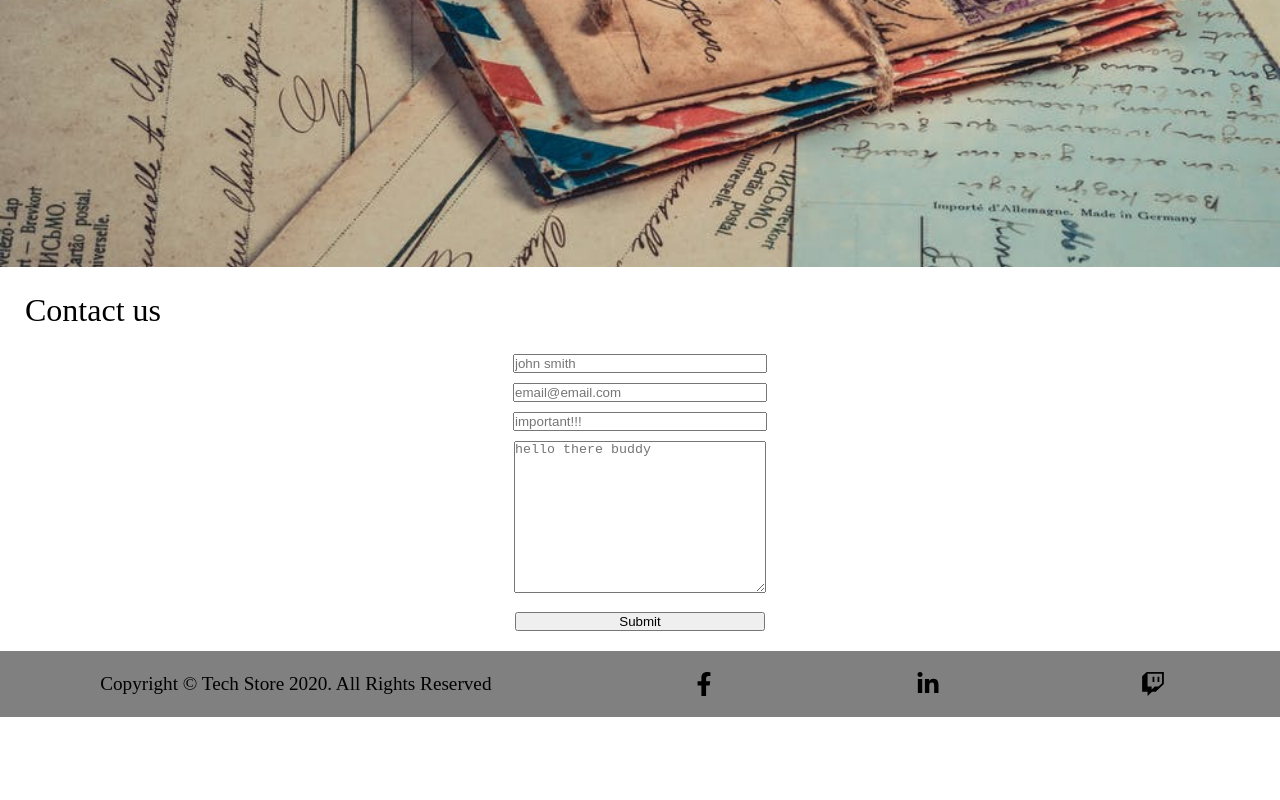
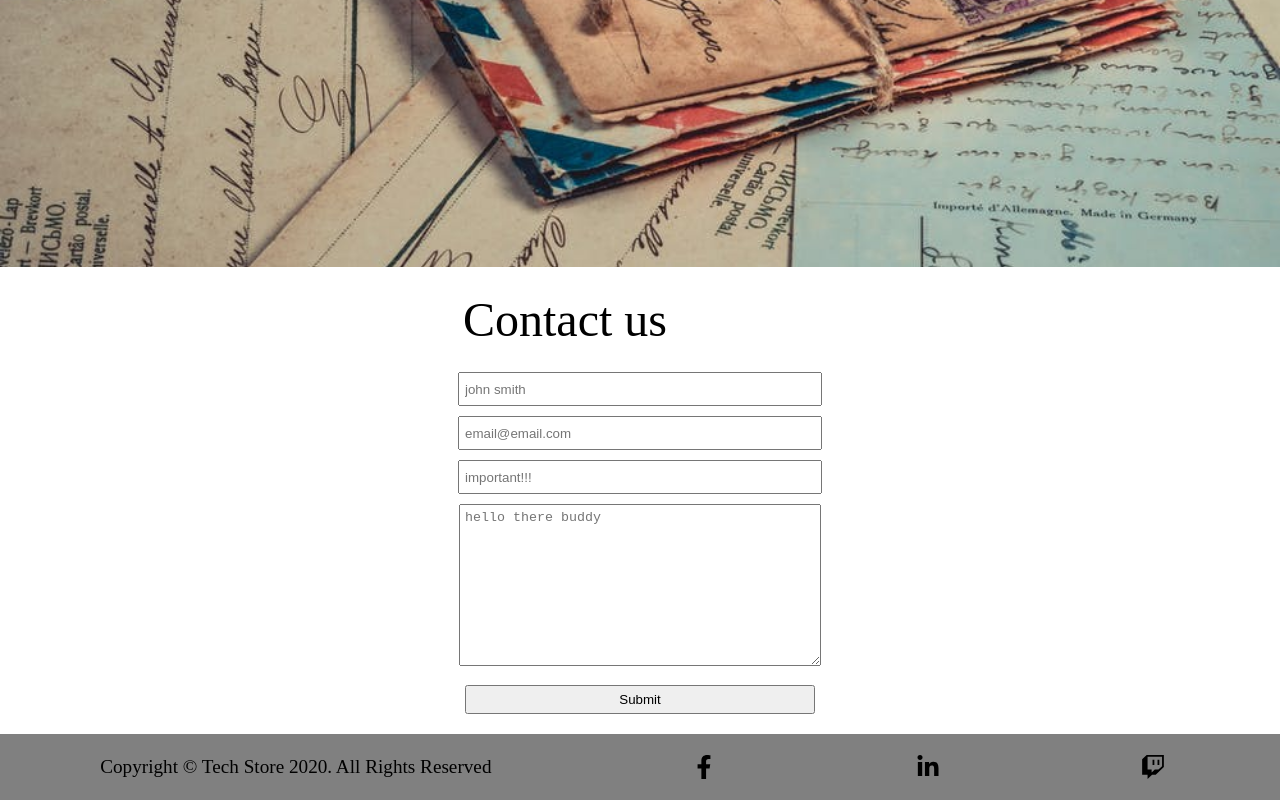
Before and after one commit to NathanGanesh/reacttechstore, a React (Create React App) app: page /contact in a window 1280 px wide. Shown: the part 373-1173 px from the top of the page. Before the commit the page ends 1090 px from the top, so only its background shows below. Built offline with nearby package versions, Linux system fonts and the light colour scheme.

Commit message:
contact fix

```diff
--- a/src/components/App/App.css
+++ b/src/components/App/App.css
@@ -181,16 +181,20 @@
 }
 
 .form-spree input {
-	width: 250px;
+	width: 350px;
+	height: 20px;
+	padding: 5px;
 }
 
 .form-spree textarea {
-	width: 250px;
+	width: 350px;
+	padding: 5px;
 }
 
 .form-spree button {
-	width: 250px;
+	width: 350px;
 	margin: auto;
+	padding: 5px;
 }
 
 .input {
@@ -204,3 +208,10 @@
 .footer-icon {
 	font-size: 24px;
 }
+
+.contact-us {
+	font-size: 3rem;
+	text-align: center;
+	margin-right: 150px;
+	margin-right: 0 40px;
+}
--- a/src/components/Pages/Contact.js
+++ b/src/components/Pages/Contact.js
@@ -2,7 +2,7 @@ import React from 'react';
 import Hero from '../Elements/Hero';
 import Nav from '../Elements/Navbar';
 import Footer from '../Elements/Footer';
-import MyForm from '../Elements/MyForm';
+import MyForm from '../Elements/Contact/MyForm';
 
 export default function Contact() {
 	return (
```
Also changed, not shown: src/components/Elements/Contact/MyForm.js (renamed from src/components/Elements/MyForm.js).
